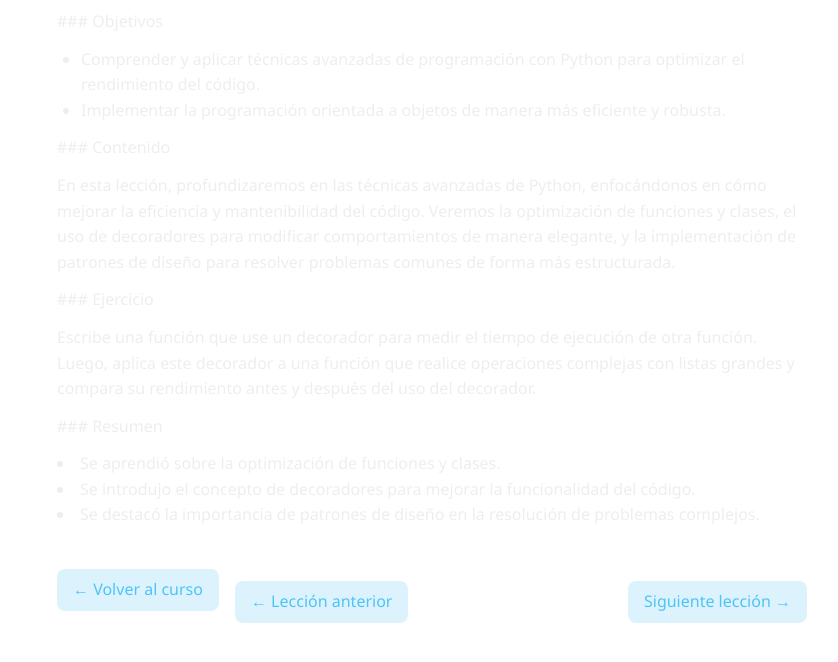
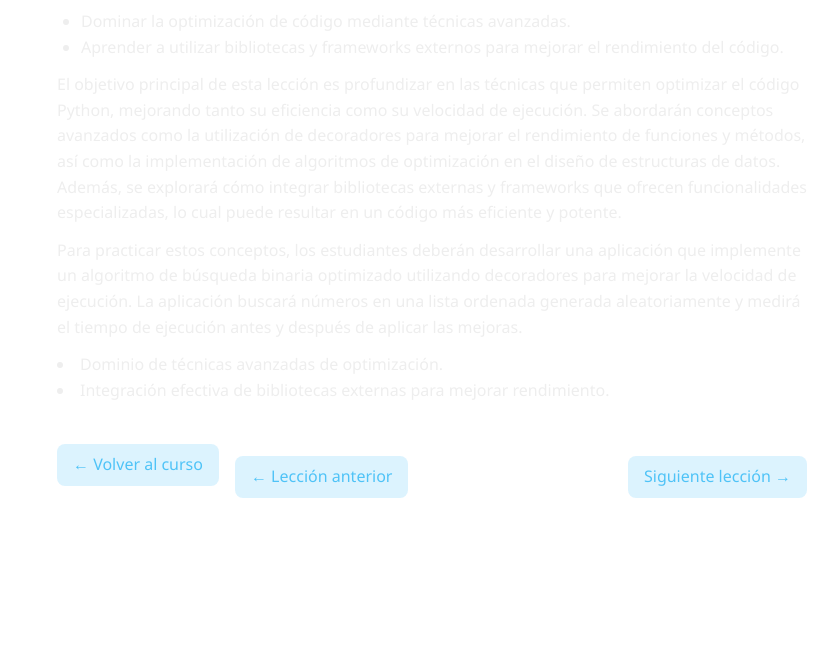
Before and after one commit to magodago/python, a plain HTML site: page modulo_04_tecnicas_avanzadas/leccion_01_nivel_avanzado.html in a window 1280 px wide. Shown: the part 232-894 px from the top of the page, without its empty margins (208-1046 px from the left). After the commit the page ends 815 px from the top, so only its background shows below. Drawn offline with Linux system fonts and the light colour scheme.

Commit message:
Update modulo_04_tecnicas_avanzadas/leccion_01_nivel_avanzado.html

```diff
--- a/modulo_04_tecnicas_avanzadas/leccion_01_nivel_avanzado.html
+++ b/modulo_04_tecnicas_avanzadas/leccion_01_nivel_avanzado.html
@@ -32,7 +32,7 @@
     <a class="back" href="../../index.html">&larr; Volver a la página principal</a>
     <p class="sub">Módulo 4: Tecnicas avanzadas</p>
     <div class="card">
-      <h1>Nivel avanzado</h1><p>### Objetivos</p><ul><li>Comprender y aplicar técnicas avanzadas de programación con Python para optimizar el rendimiento del código.</li><li>Implementar la programación orientada a objetos de manera más eficiente y robusta.</li></ul><p>### Contenido</p><p>En esta lección, profundizaremos en las técnicas avanzadas de Python, enfocándonos en cómo mejorar la eficiencia y mantenibilidad del código. Veremos la optimización de funciones y clases, el uso de decoradores para modificar comportamientos de manera elegante, y la implementación de patrones de diseño para resolver problemas comunes de forma más estructurada.</p><p>### Ejercicio</p><p>Escribe una función que use un decorador para medir el tiempo de ejecución de otra función. Luego, aplica este decorador a una función que realice operaciones complejas con listas grandes y compara su rendimiento antes y después del uso del decorador.</p><p>### Resumen</p><li>Se aprendió sobre la optimización de funciones y clases.</li><li>Se introdujo el concepto de decoradores para mejorar la funcionalidad del código.</li><li>Se destacó la importancia de patrones de diseño en la resolución de problemas complejos.</li></ul>
+      <h1>Nivel avanzado</h1><ul><li>Dominar la optimización de código mediante técnicas avanzadas.</li><li>Aprender a utilizar bibliotecas y frameworks externos para mejorar el rendimiento del código.</li></ul><p>El objetivo principal de esta lección es profundizar en las técnicas que permiten optimizar el código Python, mejorando tanto su eficiencia como su velocidad de ejecución. Se abordarán conceptos avanzados como la utilización de decoradores para mejorar el rendimiento de funciones y métodos, así como la implementación de algoritmos de optimización en el diseño de estructuras de datos. Además, se explorará cómo integrar bibliotecas externas y frameworks que ofrecen funcionalidades especializadas, lo cual puede resultar en un código más eficiente y potente.</p><p>Para practicar estos conceptos, los estudiantes deberán desarrollar una aplicación que implemente un algoritmo de búsqueda binaria optimizado utilizando decoradores para mejorar la velocidad de ejecución. La aplicación buscará números en una lista ordenada generada aleatoriamente y medirá el tiempo de ejecución antes y después de aplicar las mejoras.</p><li>Dominio de técnicas avanzadas de optimización.</li><li>Integración efectiva de bibliotecas externas para mejorar rendimiento.</li></ul>
       <div class="nav-lecciones"><a class="back" href="../../index.html">&larr; Volver al curso</a><a class="nav-prev" href="../modulo_03_profundizando/leccion_05_puntos_clave.html">&larr; Lección anterior</a><a class="nav-next" href="leccion_02_optimizacion.html">Siguiente lección &rarr;</a></div>
     </div>
   </div>
```
